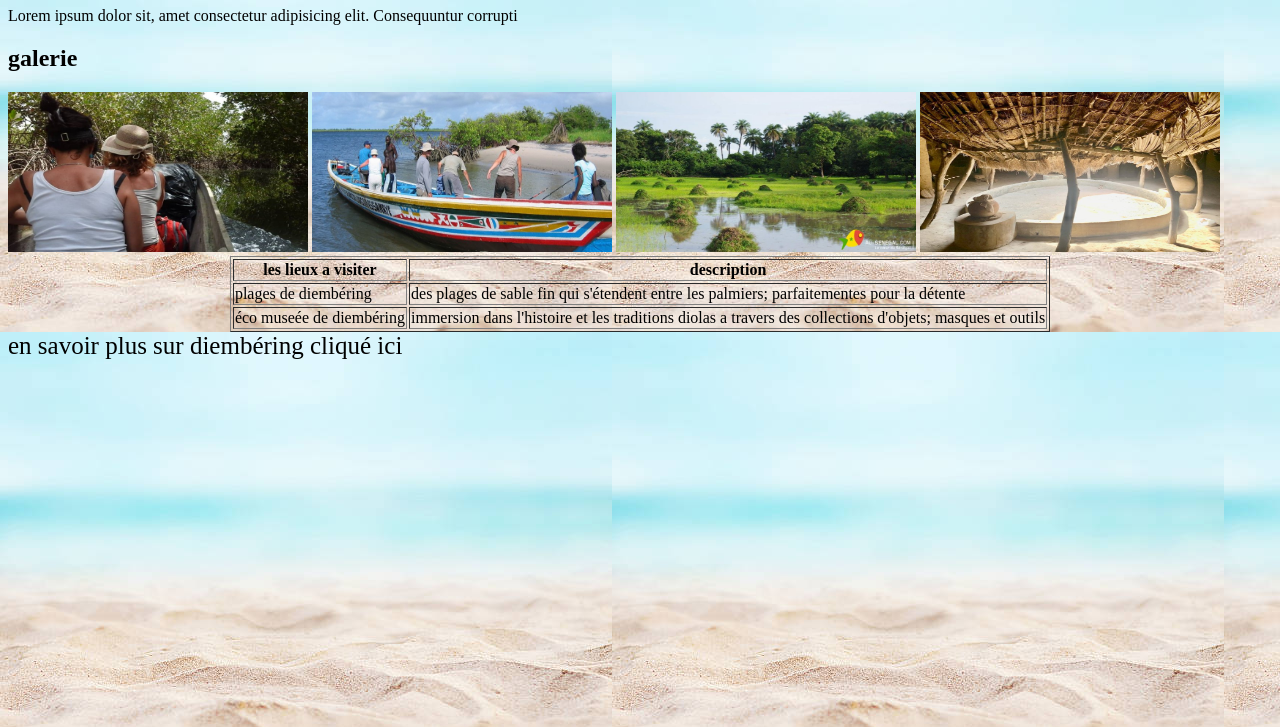
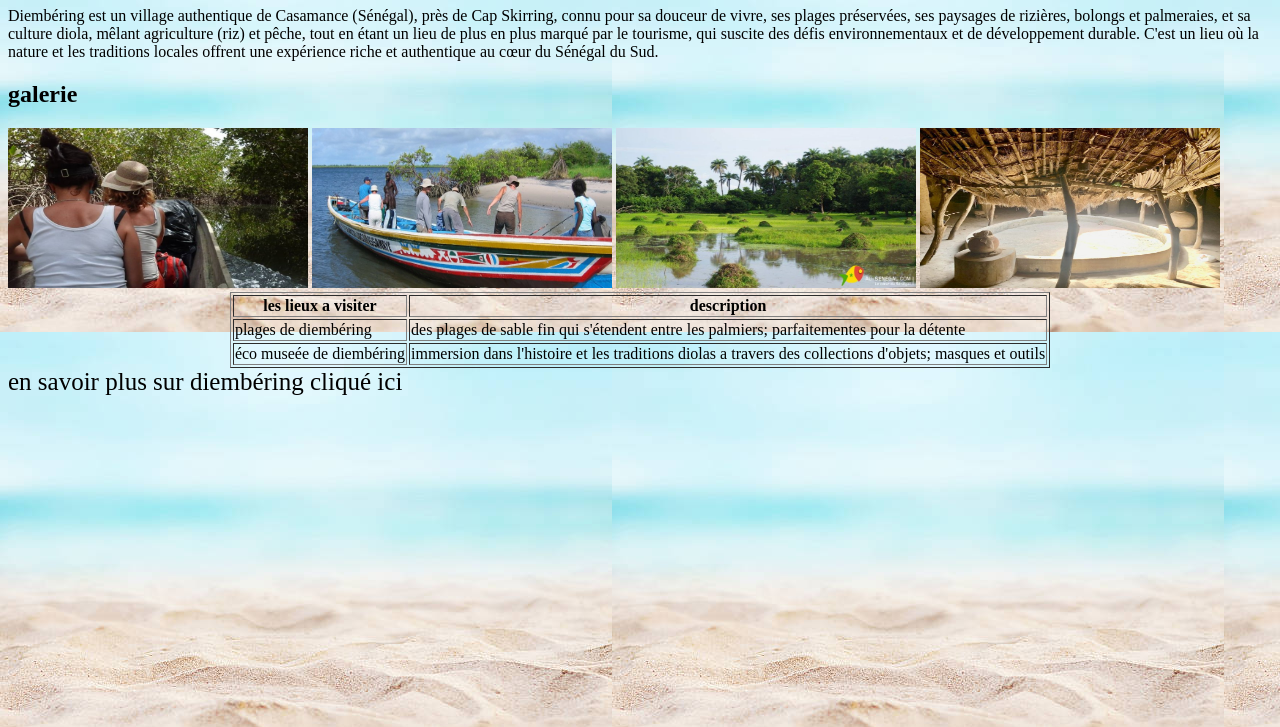
Before and after one commit to Aissatousadiocis/agccizig, a plain HTML site: page index.html in a window 1280 px wide. Shown: the part 73-800 px from the top of the page. Drawn offline with Linux system fonts and the light colour scheme.

Commit message:
Update index.html

```diff
--- a/index.html
+++ b/index.html
@@ -7,7 +7,8 @@
 </head>
 <body>
     <h1>découvrire diembéring</h1>
-    <p>Lorem ipsum dolor sit, amet consectetur adipisicing elit. Consequuntur corrupti
+    <p> Diembéring est un village authentique de Casamance (Sénégal), près de Cap Skirring, connu pour sa douceur de vivre, ses plages préservées, ses paysages de rizières, bolongs et palmeraies, et sa culture diola, mêlant agriculture (riz) et pêche, tout en étant un lieu de plus en plus marqué par le tourisme, qui suscite des défis environnementaux et de développement durable.
+        C'est un lieu où la nature et les traditions locales offrent une expérience riche et authentique au cœur du Sénégal du Sud.
 
 
         </p>
```
